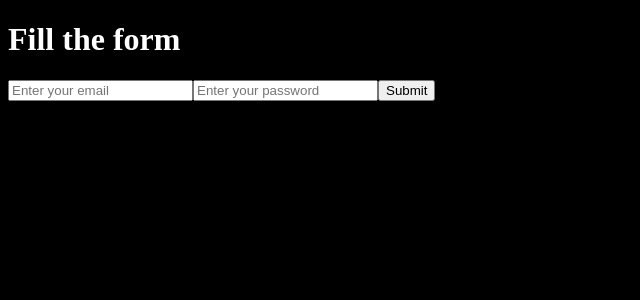
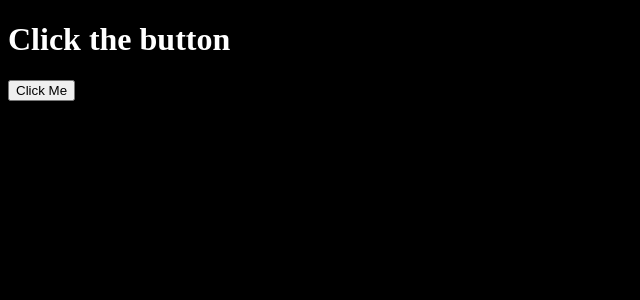
Before and after one commit to gouravgithub7710/web-dev-start-to-end, a React (Vite) app in the folder React_Chapter/: page / in a window 1280 px wide. Shown: the top 300 px of the page, without its empty margins (0-640 px from the left). Built offline with nearby package versions, Linux system fonts and the light colour scheme.

Commit message:
use onclick

```diff
--- a/React_Chapter/src/App.jsx
+++ b/React_Chapter/src/App.jsx
@@ -26,45 +26,45 @@
 
 //use onsubmit to handle form submission
 
+// import React from 'react'
+
+// const App = () => {
+//   const handleSubmit = (e) => {
+//     e.preventDefault();
+//     console.log("Form submitted");
+//     console.log(e.target[0].value); // Accessing the first input value (email)
+//     console.log(e.target[1].value); // Accessing the second input value (password)
+
+//   }
+
+//   return (
+//     <div>
+//       <h1>Fill the form</h1>
+//       <form onSubmit={handleSubmit}>
+
+//         <input type="email" placeholder="Enter your email"/>
+//         <input type="password" placeholder="Enter your password"/>
+//         <button type="submit">Submit</button>
+//       </form>
+//     </div>
+//   )
+// }
+
+// export default App
+
+//use onclick to handle button click
 import React from 'react'
 
 const App = () => {
-  const handleSubmit = (e) => {
-    e.preventDefault();
-    console.log("Form submitted");
-    console.log(e.target[0].value); // Accessing the first input value (email)
-    console.log(e.target[1].value); // Accessing the second input value (password)
+  const handleClick = () => {
+    console.log("Button clicked");
+  }
+  return (
 
-  }
-
-  return (
     <div>
-      <h1>Fill the form</h1>
-      <form onSubmit={handleSubmit}>
-
-        <input type="email" placeholder="Enter your email"/>
-        <input type="password" placeholder="Enter your password"/>
-        <button type="submit">Submit</button>
-      </form>
+      <h1>Click the button</h1>
+      <button onClick={handleClick}>Click Me</button>
     </div>
   )
 }
-
 export default App
-
-//use onclick to handle button click
-// import React from 'react'
-
-// const App = () => {
-//   const handleClick = () => {
-//     console.log("Button clicked");
-//   }
-//   return (
-
-//     <div>
-//       <h1>Click the button</h1>
-//       <button onClick={handleClick}>Click Me</button>
-//     </div>
-//   )
-// }
-// export default App
```
